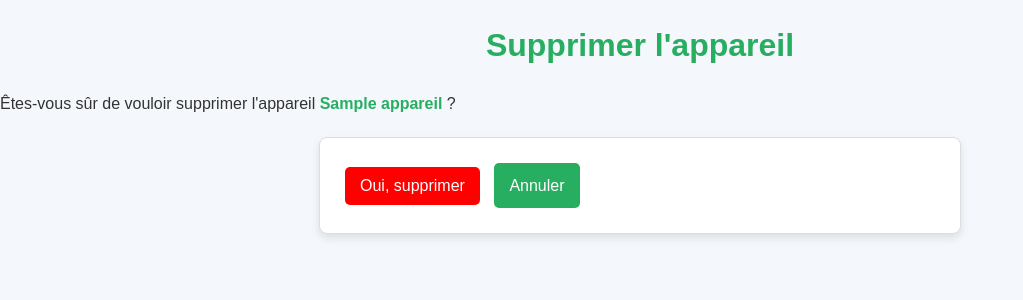
After one commit to Big-Ach-max/gestion_de_parc_informatique, a Django app: template parc_informatique/templates/parc_informatique/confirmer_suppression.html in a window 1280 px wide. The commit adds this page. Shown: the top 300 px of the page, without its empty margins (0-1023 px from the left). Run offline with Django 5.2, Linux system fonts and the light colour scheme; the template is opened without the code that fills it: values that come from a table or form of the project are taken from there, others are empty; tables that the repository leaves empty hold one stand-in row (values such as "Sample post").

Commit message:
Demande de confirmation avant la suppresion d'un appareil

```diff
--- a/parc_informatique/models.py
+++ b/parc_informatique/models.py
@@ -5,8 +5,8 @@
 
 class Local(models.Model):
     nom = models.CharField(max_length=100)
-    etage = models.CharField(max_length=50, blank=True, null=True)
-    batiment = models.CharField(max_length=100, blank=True, null=True)
+    etage = models.CharField(max_length=50, blank=True)
+    batiment = models.CharField(max_length=100, blank=True)
 
     def __str__(self):
         return f"{self.nom} ({self.batiment}, étage {self.etage})"
@@ -16,8 +16,8 @@
     nom = models.CharField(max_length=100)
     prenom = models.CharField(max_length=100)
     email = models.EmailField(unique=True)
-    telephone = models.CharField(max_length=15, blank=True, null=True)
-    poste = models.CharField(max_length=100, blank=True, null=True)
+    telephone = models.CharField(max_length=15, blank=True)
+    poste = models.CharField(max_length=100, blank=True)
 
     def __str__(self):
         return f"{self.nom} {self.prenom}"
@@ -37,8 +37,8 @@
 
     nom = models.CharField(max_length=100)
     type = models.CharField(max_length=50, choices=TYPE_CHOICES)
-    marque = models.CharField(max_length=100, blank=True, null=True)
-    modele = models.CharField(max_length=100, blank=True, null=True)
+    marque = models.CharField(max_length=100, blank=True)
+    modele = models.CharField(max_length=100, blank=True)
     numero_serie = models.CharField(max_length=100, unique=True)
     etat = models.CharField(max_length=50, choices=ETAT_CHOICES, default="Disponible")
     date_acquisition = models.DateField(blank=True, null=True)
--- a/parc_informatique/static/parc_informatique/css/main.css
+++ b/parc_informatique/static/parc_informatique/css/main.css
@@ -168,3 +168,23 @@
 ul li strong {
     color: #27ae60; /* Labels verts dans les listes */
 }
+
+.btn {
+    display: inline-block;
+    padding: 10px 15px;
+    margin: 5px;
+    text-decoration: none;
+    border-radius: 5px;
+}
+
+.btn-danger {
+    background-color: red;
+    color: white;
+    border: none;
+}
+
+.btn-secondary {
+    background-color: #27ae60;
+    color: white;
+    border: none;
+}
--- /dev/null
+++ b/parc_informatique/templates/parc_informatique/confirmer_suppression.html
@@ -0,0 +1,22 @@
+<!DOCTYPE html>
+<html lang="fr">
+<head>
+    <meta charset="UTF-8">
+    <meta name="viewport" content="width=device-width, initial-scale=1.0">
+    <title>Confirmation de suppression</title>
+    <link rel="stylesheet" href="/static/parc_informatique/css/main.css">
+</head>
+<body>
+
+<h1>Supprimer l'appareil</h1>
+
+<p>Êtes-vous sûr de vouloir supprimer l'appareil <strong>{{ appareil.nom }}</strong> ?</p>
+
+<form method="post">
+    {% csrf_token %}
+    <button type="submit" class="btn btn-danger">Oui, supprimer</button>
+    <a href="{% url 'parc_informatique:index' %}" class="btn btn-secondary">Annuler</a>
+</form>
+
+</body>
+</html>
```
Also changed, not shown: parc_informatique/views.py (+9 -4 lines), 1 other file.
